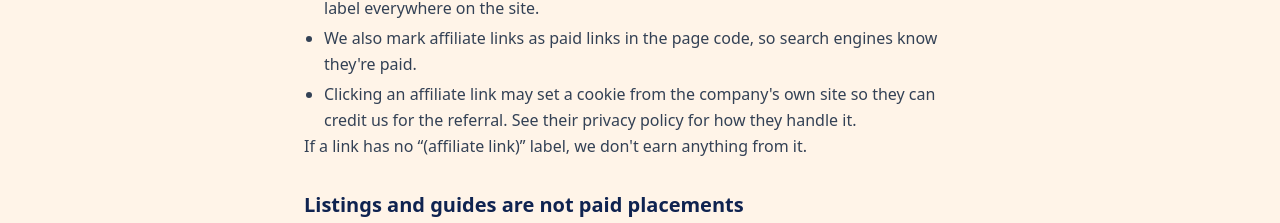
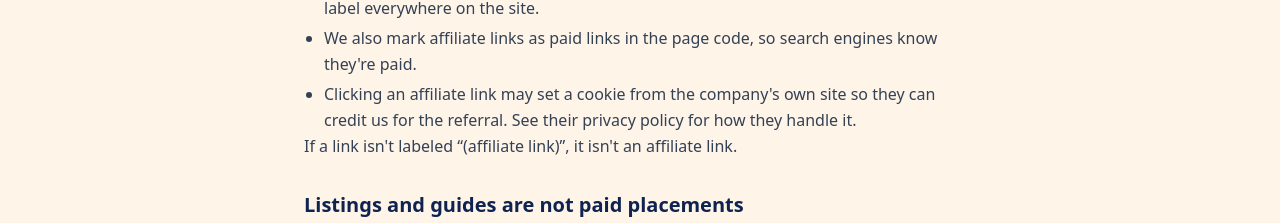
Before and after one commit to pluginstackai/pluginstack, a Next.js app: page /disclosures in a window 1280 px wide. Shown: the part 773-996 px from the top of the page. Built offline with nearby package versions, Linux system fonts and the light colour scheme.

Commit message:
Disclosures: tighten unlabeled-link sentence

```diff
--- a/src/app/disclosures/page.tsx
+++ b/src/app/disclosures/page.tsx
@@ -20,7 +20,7 @@ export default function Page() {
       <li>We also mark affiliate links as paid links in the page code, so search engines know they're paid.</li>
       <li>Clicking an affiliate link may set a cookie from the company's own site so they can credit us for the referral. See their privacy policy for how they handle it.</li>
     </ul>
-    <p>If a link has no “(affiliate link)” label, we don't earn anything from it.</p>
+    <p>If a link isn't labeled “(affiliate link)”, it isn't an affiliate link.</p>
     <h2 id="editorial-independence">Listings and guides are not paid placements</h2>
     <ul>
       <li>We don't accept payment to be listed or to rank higher in the directory. Listings and guides are not paid placements.</li>
```
